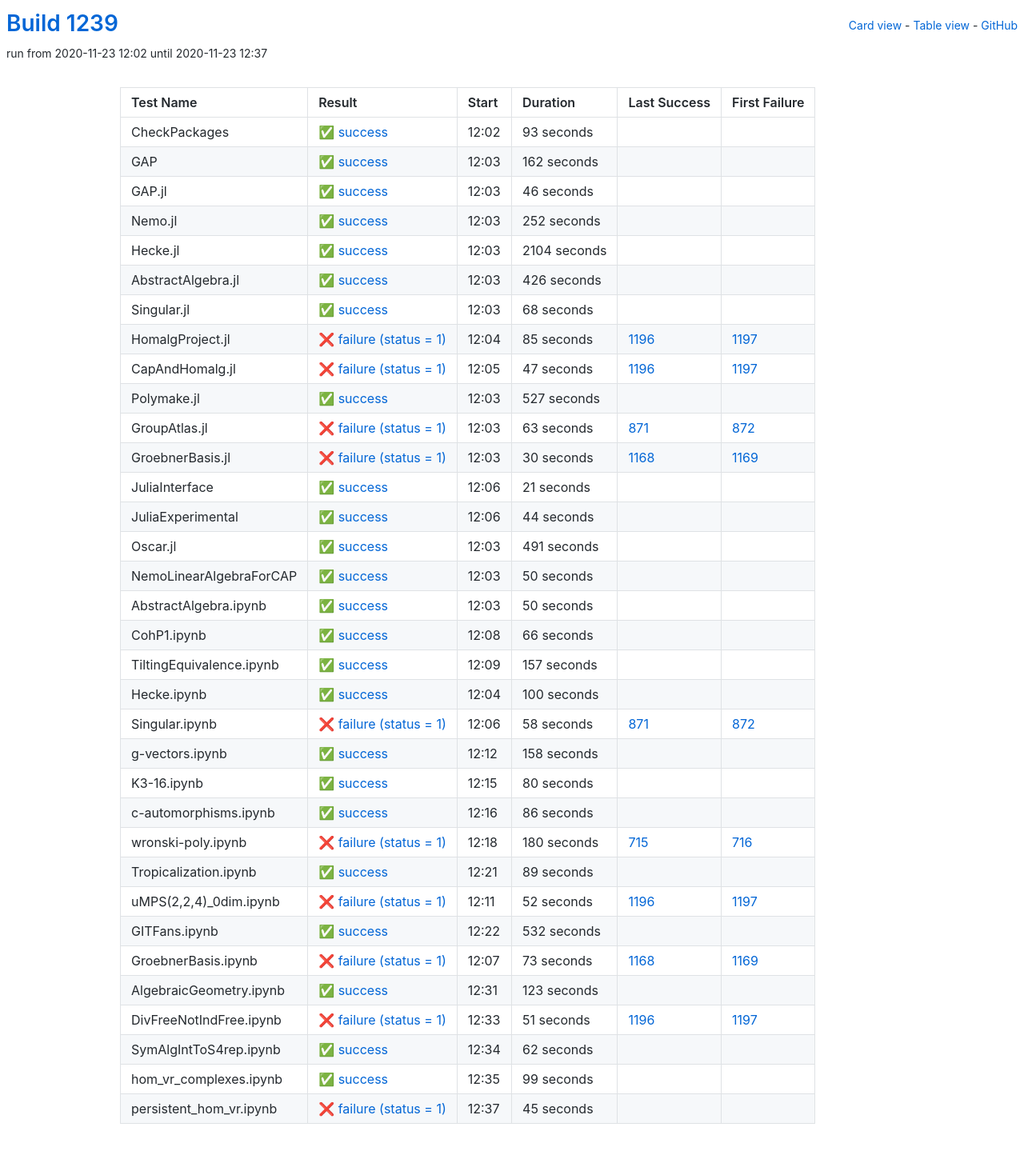
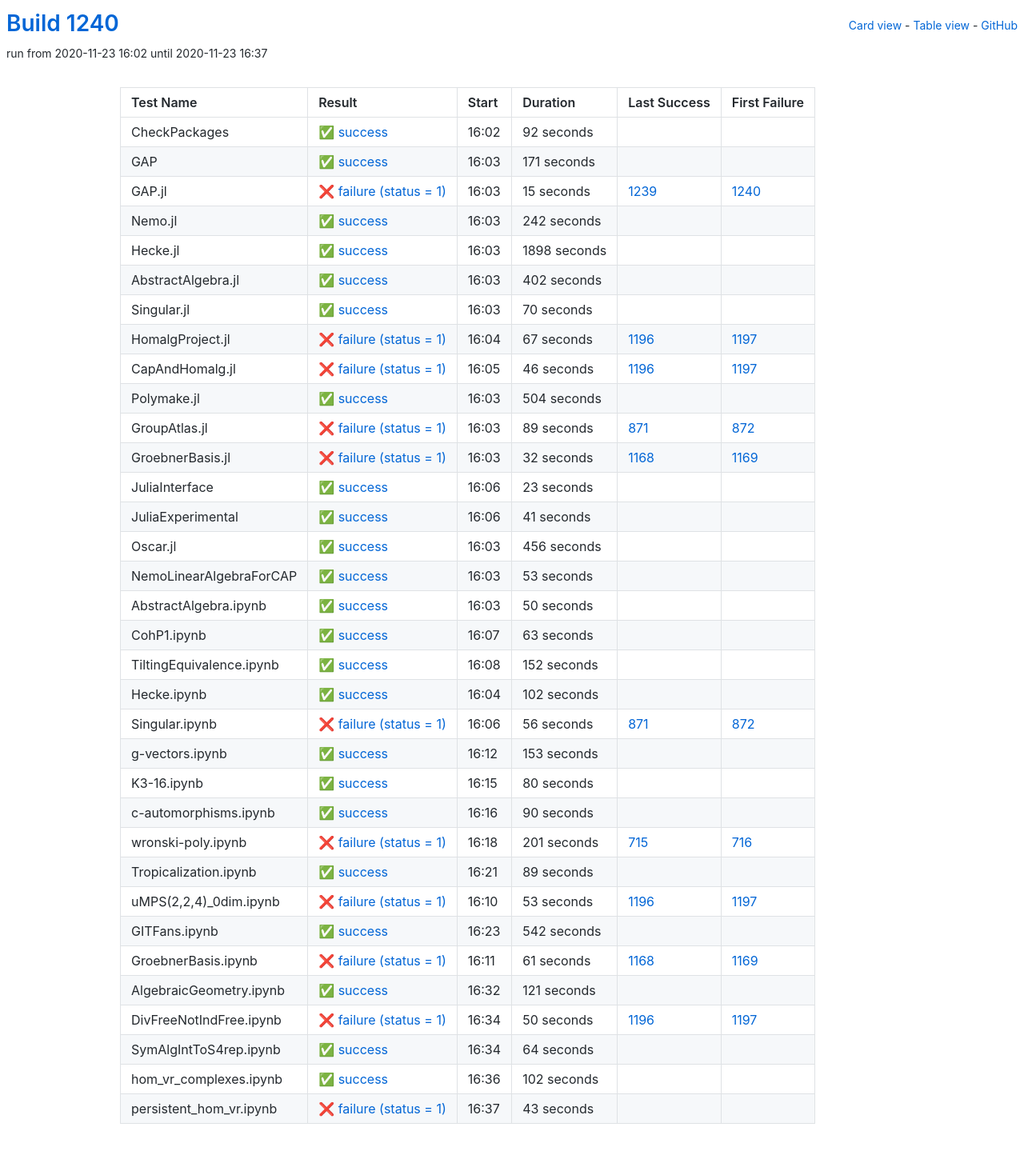
Before and after one commit to oscar-system/oscar-ci-status-stable, a Jekyll site: the page built from table.html, in a window 1280 px wide. Shown: the whole page at 80% size. Built offline with Jekyll 4.4.1, drawn with Linux system fonts in a browser that asks for light colours.

Commit message:
Build #1240

```diff
--- a/_data/ci.yml
+++ b/_data/ci.yml
@@ -1,6 +1,6 @@
 ---
-build: 1239
-build_url: https://oscarci.mathematik.uni-kl.de/job/oscar-stable/1239/
+build: 1240
+build_url: https://oscarci.mathematik.uni-kl.de/job/oscar-stable/1240/
 job: oscar-stable
 organization: oscar-system
 repo: oscar-ci-status-stable
@@ -8,200 +8,200 @@ repourl: https://github.com/oscar-system/oscar-ci-status-stable
 tests:
 - name: CheckPackages
   id: checkpackages
-  log: https://oscarci.mathematik.uni-kl.de/job/oscar-stable/1239/artifact/logs/build-1239/CheckPackages.log
-  start: 2020-11-23 12:02
+  log: https://oscarci.mathematik.uni-kl.de/job/oscar-stable/1240/artifact/logs/build-1240/CheckPackages.log
+  start: 2020-11-23 16:02
   success: true
   exitcode: 0
   status: success
-  duration: 93
+  duration: 92
   last_success: false
   last_success_url:
   first_failure: false
   first_failure_url:
 - name: GAP
   id: gap
-  log: https://oscarci.mathematik.uni-kl.de/job/oscar-stable/1239/artifact/logs/build-1239/GAP.log
-  start: 2020-11-23 12:03
+  log: https://oscarci.mathematik.uni-kl.de/job/oscar-stable/1240/artifact/logs/build-1240/GAP.log
+  start: 2020-11-23 16:03
   success: true
   exitcode: 0
   status: success
-  duration: 162
+  duration: 171
   last_success: false
   last_success_url:
   first_failure: false
   first_failure_url:
 - name: GAP.jl
   id: gap-jl
-  log: https://oscarci.mathematik.uni-kl.de/job/oscar-stable/1239/artifact/logs/build-1239/GAP.jl.log
-  start: 2020-11-23 12:03
+  log: https://oscarci.mathematik.uni-kl.de/job/oscar-stable/1240/artifact/logs/build-1240/GAP.jl.log
+  start: 2020-11-23 16:03
+  success: false
+  exitcode: 1
+  status: failure
+  duration: 15
+  last_success: 1239
+  last_success_url: https://oscarci.mathematik.uni-kl.de/job/oscar-stable/1239/
+  first_failure: 1240
+  first_failure_url: https://oscarci.mathematik.uni-kl.de/job/oscar-stable/1240/
+- name: Nemo.jl
+  id: nemo-jl
+  log: https://oscarci.mathematik.uni-kl.de/job/oscar-stable/1240/artifact/logs/build-1240/Nemo.jl.log
+  start: 2020-11-23 16:03
   success: true
   exitcode: 0
   status: success
-  duration: 46
-  last_success: false
-  last_success_url:
-  first_failure: false
-  first_failure_url:
-- name: Nemo.jl
-  id: nemo-jl
-  log: https://oscarci.mathematik.uni-kl.de/job/oscar-stable/1239/artifact/logs/build-1239/Nemo.jl.log
-  start: 2020-11-23 12:03
-  success: true
-  exitcode: 0
-  status: success
-  duration: 252
+  duration: 242
   last_success: false
   last_success_url:
   first_failure: false
   first_failure_url:
 - name: Hecke.jl
   id: hecke-jl
-  log: https://oscarci.mathematik.uni-kl.de/job/oscar-stable/1239/artifact/logs/build-1239/Hecke.jl.log
-  start: 2020-11-23 12:03
+  log: https://oscarci.mathematik.uni-kl.de/job/oscar-stable/1240/artifact/logs/build-1240/Hecke.jl.log
+  start: 2020-11-23 16:03
   success: true
   exitcode: 0
   status: success
-  duration: 2104
+  duration: 1898
   last_success: false
   last_success_url:
   first_failure: false
   first_failure_url:
 - name: AbstractAlgebra.jl
   id: abstractalgebra-jl
-  log: https://oscarci.mathematik.uni-kl.de/job/oscar-stable/1239/artifact/logs/build-1239/AbstractAlgebra.jl.log
-  start: 2020-11-23 12:03
+  log: https://oscarci.mathematik.uni-kl.de/job/oscar-stable/1240/artifact/logs/build-1240/AbstractAlgebra.jl.log
+  start: 2020-11-23 16:03
   success: true
   exitcode: 0
   status: success
-  duration: 426
+  duration: 402
   last_success: false
   last_success_url:
   first_failure: false
   first_failure_url:
 - name: Singular.jl
   id: singular-jl
-  log: https://oscarci.mathematik.uni-kl.de/job/oscar-stable/1239/artifact/logs/build-1239/Singular.jl.log
-  start: 2020-11-23 12:03
+  log: https://oscarci.mathematik.uni-kl.de/job/oscar-stable/1240/artifact/logs/build-1240/Singular.jl.log
+  start: 2020-11-23 16:03
   success: true
   exitcode: 0
   status: success
-  duration: 68
+  duration: 70
   last_success: false
   last_success_url:
   first_failure: false
   first_failure_url:
 - name: HomalgProject.jl
   id: homalgproject-jl
-  log: https://oscarci.mathematik.uni-kl.de/job/oscar-stable/1239/artifact/logs/build-1239/HomalgProject.jl.log
-  start: 2020-11-23 12:04
+  log: https://oscarci.mathematik.uni-kl.de/job/oscar-stable/1240/artifact/logs/build-1240/HomalgProject.jl.log
+  start: 2020-11-23 16:04
   success: false
   exitcode: 1
   status: failure
-  duration: 85
+  duration: 67
   last_success: 1196
   last_success_url: https://oscarci.mathematik.uni-kl.de/job/oscar-stable/1196/
   first_failure: 1197
   first_failure_url: https://oscarci.mathematik.uni-kl.de/job/oscar-stable/1197/
 - name: CapAndHomalg.jl
   id: capandhomalg-jl
-  log: https://oscarci.mathematik.uni-kl.de/job/oscar-stable/1239/artifact/logs/build-1239/CapAndHomalg.jl.log
-  start: 2020-11-23 12:05
+  log: https://oscarci.mathematik.uni-kl.de/job/oscar-stable/1240/artifact/logs/build-1240/CapAndHomalg.jl.log
+  start: 2020-11-23 16:05
   success: false
   exitcode: 1
   status: failure
-  duration: 47
+  duration: 46
   last_success: 1196
   last_success_url: https://oscarci.mathematik.uni-kl.de/job/oscar-stable/1196/
   first_failure: 1197
   first_failure_url: https://oscarci.mathematik.uni-kl.de/job/oscar-stable/1197/
 - name: Polymake.jl
   id: polymake-jl
-  log: https://oscarci.mathematik.uni-kl.de/job/oscar-stable/1239/artifact/logs/build-1239/Polymake.jl.log
-  start: 2020-11-23 12:03
+  log: https://oscarci.mathematik.uni-kl.de/job/oscar-stable/1240/artifact/logs/build-1240/Polymake.jl.log
+  start: 2020-11-23 16:03
   success: true
   exitcode: 0
   status: success
-  duration: 527
+  duration: 504
   last_success: false
   last_success_url:
   first_failure: false
   first_failure_url:
 - name: GroupAtlas.jl
   id: groupatlas-jl
-  log: https://oscarci.mathematik.uni-kl.de/job/oscar-stable/1239/artifact/logs/build-1239/GroupAtlas.jl.log
-  start: 2020-11-23 12:03
+  log: https://oscarci.mathematik.uni-kl.de/job/oscar-stable/1240/artifact/logs/build-1240/GroupAtlas.jl.log
+  start: 2020-11-23 16:03
   success: false
   exitcode: 1
   status: failure
-  duration: 63
+  duration: 89
   last_success: 871
   last_success_url: https://oscarci.mathematik.uni-kl.de/job/oscar-stable/871/
   first_failure: 872
   first_failure_url: https://oscarci.mathematik.uni-kl.de/job/oscar-stable/872/
 - name: GroebnerBasis.jl
   id: groebnerbasis-jl
-  log: https://oscarci.mathematik.uni-kl.de/job/oscar-stable/1239/artifact/logs/build-1239/GroebnerBasis.jl.log
-  start: 2020-11-23 12:03
+  log: https://oscarci.mathematik.uni-kl.de/job/oscar-stable/1240/artifact/logs/build-1240/GroebnerBasis.jl.log
+  start: 2020-11-23 16:03
   success: false
   exitcode: 1
   status: failure
-  duration: 30
+  duration: 32
   last_success: 1168
   last_success_url: https://oscarci.mathematik.uni-kl.de/job/oscar-stable/1168/
   first_failure: 1169
   first_failure_url: https://oscarci.mathematik.uni-kl.de/job/oscar-stable/1169/
 - name: JuliaInterface
   id: juliainterface
-  log: https://oscarci.mathematik.uni-kl.de/job/oscar-stable/1239/artifact/logs/build-1239/JuliaInterface.log
-  start: 2020-11-23 12:06
+  log: https://oscarci.mathematik.uni-kl.de/job/oscar-stable/1240/artifact/logs/build-1240/JuliaInterface.log
+  start: 2020-11-23 16:06
   success: true
   exitcode: 0
   status: success
-  duration: 21
+  duration: 23
   last_success: false
   last_success_url:
   first_failure: false
   first_failure_url:
 - name: JuliaExperimental
   id: juliaexperimental
-  log: https://oscarci.mathematik.uni-kl.de/job/oscar-stable/1239/artifact/logs/build-1239/JuliaExperimental.log
-  start: 2020-11-23 12:06
+  log: https://oscarci.mathematik.uni-kl.de/job/oscar-stable/1240/artifact/logs/build-1240/JuliaExperimental.log
+  start: 2020-11-23 16:06
   success: true
   exitcode: 0
   status: success
-  duration: 44
+  duration: 41
   last_success: false
   last_success_url:
   first_failure: false
   first_failure_url:
 - name: Oscar.jl
   id: oscar-jl
-  log: https://oscarci.mathematik.uni-kl.de/job/oscar-stable/1239/artifact/logs/build-1239/Oscar.jl.log
-  start: 2020-11-23 12:03
+  log: https://oscarci.mathematik.uni-kl.de/job/oscar-stable/1240/artifact/logs/build-1240/Oscar.jl.log
+  start: 2020-11-23 16:03
   success: true
   exitcode: 0
   status: success
-  duration: 491
+  duration: 456
   last_success: false
   last_success_url:
   first_failure: false
   first_failure_url:
 - name: NemoLinearAlgebraForCAP
   id: nemolinearalgebraforcap
-  log: https://oscarci.mathematik.uni-kl.de/job/oscar-stable/1239/artifact/logs/build-1239/NemoLinearAlgebraForCAP.log
-  start: 2020-11-23 12:03
+  log: https://oscarci.mathematik.uni-kl.de/job/oscar-stable/1240/artifact/logs/build-1240/NemoLinearAlgebraForCAP.log
+  start: 2020-11-23 16:03
   success: true
   exitcode: 0
   status: success
-  duration: 50
+  duration: 53
   last_success: false
   last_success_url:
   first_failure: false
   first_failure_url:
 - name: AbstractAlgebra.ipynb
   id: abstractalgebra-ipynb
-  log: https://oscarci.mathematik.uni-kl.de/job/oscar-stable/1239/artifact/logs/build-1239/AbstractAlgebra.ipynb.log
-  start: 2020-11-23 12:03
+  log: https://oscarci.mathematik.uni-kl.de/job/oscar-stable/1240/artifact/logs/build-1240/AbstractAlgebra.ipynb.log
+  start: 2020-11-23 16:03
   success: true
   exitcode: 0
   status: success
@@ -212,68 +212,68 @@ tests:
   first_failure_url:
 - name: CohP1.ipynb
   id: cohp1-ipynb
-  log: https://oscarci.mathematik.uni-kl.de/job/oscar-stable/1239/artifact/logs/build-1239/CohP1.ipynb.log
-  start: 2020-11-23 12:08
+  log: https://oscarci.mathematik.uni-kl.de/job/oscar-stable/1240/artifact/logs/build-1240/CohP1.ipynb.log
+  start: 2020-11-23 16:07
   success: true
   exitcode: 0
   status: success
-  duration: 66
+  duration: 63
   last_success: false
   last_success_url:
   first_failure: false
   first_failure_url:
 - name: TiltingEquivalence.ipynb
   id: tiltingequivalence-ipynb
-  log: https://oscarci.mathematik.uni-kl.de/job/oscar-stable/1239/artifact/logs/build-1239/TiltingEquivalence.ipynb.log
-  start: 2020-11-23 12:09
+  log: https://oscarci.mathematik.uni-kl.de/job/oscar-stable/1240/artifact/logs/build-1240/TiltingEquivalence.ipynb.log
+  start: 2020-11-23 16:08
   success: true
   exitcode: 0
   status: success
-  duration: 157
+  duration: 152
   last_success: false
   last_success_url:
   first_failure: false
   first_failure_url:
 - name: Hecke.ipynb
   id: hecke-ipynb
-  log: https://oscarci.mathematik.uni-kl.de/job/oscar-stable/1239/artifact/logs/build-1239/Hecke.ipynb.log
-  start: 2020-11-23 12:04
+  log: https://oscarci.mathematik.uni-kl.de/job/oscar-stable/1240/artifact/logs/build-1240/Hecke.ipynb.log
+  start: 2020-11-23 16:04
   success: true
   exitcode: 0
   status: success
-  duration: 100
+  duration: 102
   last_success: false
   last_success_url:
   first_failure: false
   first_failure_url:
 - name: Singular.ipynb
   id: singular-ipynb
-  log: https://oscarci.mathematik.uni-kl.de/job/oscar-stable/1239/artifact/logs/build-1239/Singular.ipynb.log
-  start: 2020-11-23 12:06
+  log: https://oscarci.mathematik.uni-kl.de/job/oscar-stable/1240/artifact/logs/build-1240/Singular.ipynb.log
+  start: 2020-11-23 16:06
   success: false
   exitcode: 1
   status: failure
-  duration: 58
+  duration: 56
   last_success: 871
   last_success_url: https://oscarci.mathematik.uni-kl.de/job/oscar-stable/871/
   first_failure: 872
   first_failure_url: https://oscarci.mathematik.uni-kl.de/job/oscar-stable/872/
 - name: g-vectors.ipynb
   id: g-vectors-ipynb
-  log: https://oscarci.mathematik.uni-kl.de/job/oscar-stable/1239/artifact/logs/build-1239/g-vectors.ipynb.log
-  start: 2020-11-23 12:12
+  log: https://oscarci.mathematik.uni-kl.de/job/oscar-stable/1240/artifact/logs/build-1240/g-vectors.ipynb.log
+  start: 2020-11-23 16:12
   success: true
   exitcode: 0
   status: success
-  duration: 158
+  duration: 153
   last_success: false
   last_success_url:
   first_failure: false
   first_failure_url:
 - name: K3-16.ipynb
   id: k3-16-ipynb
-  log: https://oscarci.mathematik.uni-kl.de/job/oscar-stable/1239/artifact/logs/build-1239/K3-16.ipynb.log
-  start: 2020-11-23 12:15
+  log: https://oscarci.mathematik.uni-kl.de/job/oscar-stable/1240/artifact/logs/build-1240/K3-16.ipynb.log
+  start: 2020-11-23 16:15
   success: true
   exitcode: 0
   status: success
@@ -284,32 +284,32 @@ tests:
   first_failure_url:
 - name: c-automorphisms.ipynb
   id: c-automorphisms-ipynb
-  log: https://oscarci.mathematik.uni-kl.de/job/oscar-stable/1239/artifact/logs/build-1239/c-automorphisms.ipynb.log
-  start: 2020-11-23 12:16
+  log: https://oscarci.mathematik.uni-kl.de/job/oscar-stable/1240/artifact/logs/build-1240/c-automorphisms.ipynb.log
+  start: 2020-11-23 16:16
   success: true
   exitcode: 0
   status: success
-  duration: 86
+  duration: 90
   last_success: false
   last_success_url:
   first_failure: false
   first_failure_url:
 - name: wronski-poly.ipynb
   id: wronski-poly-ipynb
-  log: https://oscarci.mathematik.uni-kl.de/job/oscar-stable/1239/artifact/logs/build-1239/wronski-poly.ipynb.log
-  start: 2020-11-23 12:18
+  log: https://oscarci.mathematik.uni-kl.de/job/oscar-stable/1240/artifact/logs/build-1240/wronski-poly.ipynb.log
+  start: 2020-11-23 16:18
   success: false
   exitcode: 1
   status: failure
-  duration: 180
+  duration: 201
   last_success: 715
   last_success_url: https://oscarci.mathematik.uni-kl.de/job/oscar-stable/715/
   first_failure: 716
   first_failure_url: https://oscarci.mathematik.uni-kl.de/job/oscar-stable/716/
 - name: Tropicalization.ipynb
   id: tropicalization-ipynb
-  log: https://oscarci.mathematik.uni-kl.de/job/oscar-stable/1239/artifact/logs/build-1239/Tropicalization.ipynb.log
-  start: 2020-11-23 12:21
+  log: https://oscarci.mathematik.uni-kl.de/job/oscar-stable/1240/artifact/logs/build-1240/Tropicalization.ipynb.log
+  start: 2020-11-23 16:21
   success: true
   exitcode: 0
   status: success
@@ -320,96 +320,96 @@ tests:
   first_failure_url:
 - name: uMPS(2,2,4)_0dim.ipynb
   id: umps-2-2-4-0dim-ipynb
-  log: https://oscarci.mathematik.uni-kl.de/job/oscar-stable/1239/artifact/logs/build-1239/uMPS-2-2-4-_0dim.ipynb.log
-  start: 2020-11-23 12:11
+  log: https://oscarci.mathematik.uni-kl.de/job/oscar-stable/1240/artifact/logs/build-1240/uMPS-2-2-4-_0dim.ipynb.log
+  start: 2020-11-23 16:10
   success: false
   exitcode: 1
   status: failure
-  duration: 52
+  duration: 53
   last_success: 1196
   last_success_url: https://oscarci.mathematik.uni-kl.de/job/oscar-stable/1196/
   first_failure: 1197
   first_failure_url: https://oscarci.mathematik.uni-kl.de/job/oscar-stable/1197/
 - name: GITFans.ipynb
   id: gitfans-ipynb
-  log: https://oscarci.mathematik.uni-kl.de/job/oscar-stable/1239/artifact/logs/build-1239/GITFans.ipynb.log
-  start: 2020-11-23 12:22
+  log: https://oscarci.mathematik.uni-kl.de/job/oscar-stable/1240/artifact/logs/build-1240/GITFans.ipynb.log
+  start: 2020-11-23 16:23
   success: true
   exitcode: 0
   status: success
-  duration: 532
+  duration: 542
   last_success: false
   last_success_url:
   first_failure: false
   first_failure_url:
 - name: GroebnerBasis.ipynb
   id: groebnerbasis-ipynb
-  log: https://oscarci.mathematik.uni-kl.de/job/oscar-stable/1239/artifact/logs/build-1239/GroebnerBasis.ipynb.log
-  start: 2020-11-23 12:07
+  log: https://oscarci.mathematik.uni-kl.de/job/oscar-stable/1240/artifact/logs/build-1240/GroebnerBasis.ipynb.log
+  start: 2020-11-23 16:11
   success: false
   exitcode: 1
   status: failure
-  duration: 73
+  duration: 61
   last_success: 1168
   last_success_url: https://oscarci.mathematik.uni-kl.de/job/oscar-stable/1168/
   first_failure: 1169
   first_failure_url: https://oscarci.mathematik.uni-kl.de/job/oscar-stable/1169/
 - name: AlgebraicGeometry.ipynb
   id: algebraicgeometry-ipynb
-  log: https://oscarci.mathematik.uni-kl.de/job/oscar-stable/1239/artifact/logs/build-1239/AlgebraicGeometry.ipynb.log
-  start: 2020-11-23 12:31
+  log: https://oscarci.mathematik.uni-kl.de/job/oscar-stable/1240/artifact/logs/build-1240/AlgebraicGeometry.ipynb.log
+  start: 2020-11-23 16:32
   success: true
   exitcode: 0
   status: success
-  duration: 123
+  duration: 121
   last_success: false
   last_success_url:
   first_failure: false
   first_failure_url:
 - name: DivFreeNotIndFree.ipynb
   id: divfreenotindfree-ipynb
-  log: https://oscarci.mathematik.uni-kl.de/job/oscar-stable/1239/artifact/logs/build-1239/DivFreeNotIndFree.ipynb.log
-  start: 2020-11-23 12:33
+  log: https://oscarci.mathematik.uni-kl.de/job/oscar-stable/1240/artifact/logs/build-1240/DivFreeNotIndFree.ipynb.log
+  start: 2020-11-23 16:34
   success: false
   exitcode: 1
   status: failure
-  duration: 51
+  duration: 50
   last_success: 1196
   last_success_url: https://oscarci.mathematik.uni-kl.de/job/oscar-stable/1196/
   first_failure: 1197
   first_failure_url: https://oscarci.mathematik.uni-kl.de/job/oscar-stable/1197/
 - name: SymAlgIntToS4rep.ipynb
   id: symalginttos4rep-ipynb
-  log: https://oscarci.mathematik.uni-kl.de/job/oscar-stable/1239/artifact/logs/build-1239/SymAlgIntToS4rep.ipynb.log
-  start: 2020-11-23 12:34
+  log: https://oscarci.mathematik.uni-kl.de/job/oscar-stable/1240/artifact/logs/build-1240/SymAlgIntToS4rep.ipynb.log
+  start: 2020-11-23 16:34
   success: true
   exitcode: 0
   status: success
-  duration: 62
+  duration: 64
   last_success: false
   last_success_url:
   first_failure: false
   first_failure_url:
 - name: hom_vr_complexes.ipynb
   id: hom-vr-complexes-ipynb
-  log: https://oscarci.mathematik.uni-kl.de/job/oscar-stable/1239/artifact/logs/build-1239/hom_vr_complexes.ipynb.log
-  start: 2020-11-23 12:35
+  log: https://oscarci.mathematik.uni-kl.de/job/oscar-stable/1240/artifact/logs/build-1240/hom_vr_complexes.ipynb.log
+  start: 2020-11-23 16:36
   success: true
   exitcode: 0
   status: success
-  duration: 99
+  duration: 102
   last_success: false
   last_success_url:
   first_failure: false
   first_failure_url:
 - name: persistent_hom_vr.ipynb
   id: persistent-hom-vr-ipynb
-  log: https://oscarci.mathematik.uni-kl.de/job/oscar-stable/1239/artifact/logs/build-1239/persistent_hom_vr.ipynb.log
-  start: 2020-11-23 12:37
+  log: https://oscarci.mathematik.uni-kl.de/job/oscar-stable/1240/artifact/logs/build-1240/persistent_hom_vr.ipynb.log
+  start: 2020-11-23 16:37
   success: false
   exitcode: 1
   status: failure
-  duration: 45
+  duration: 43
   last_success: false
   last_success_url:
   first_failure: false
```
Also changed, not shown: README.md.
